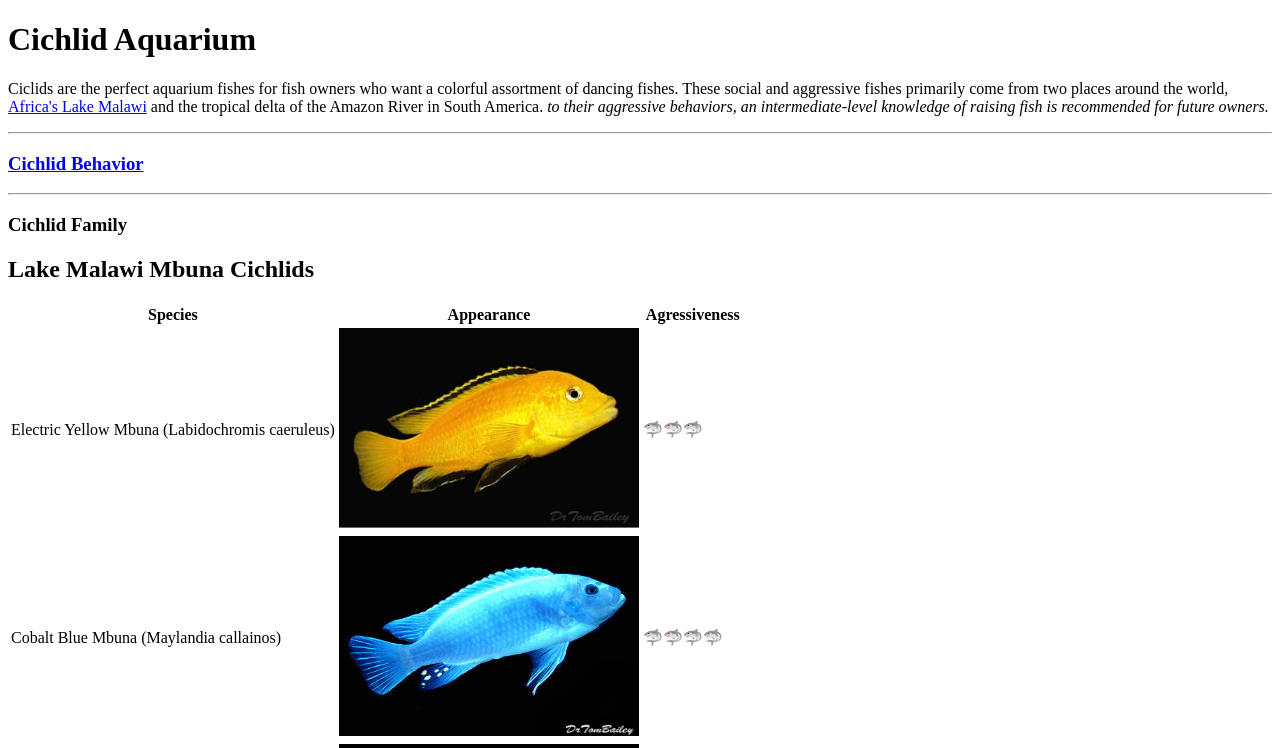
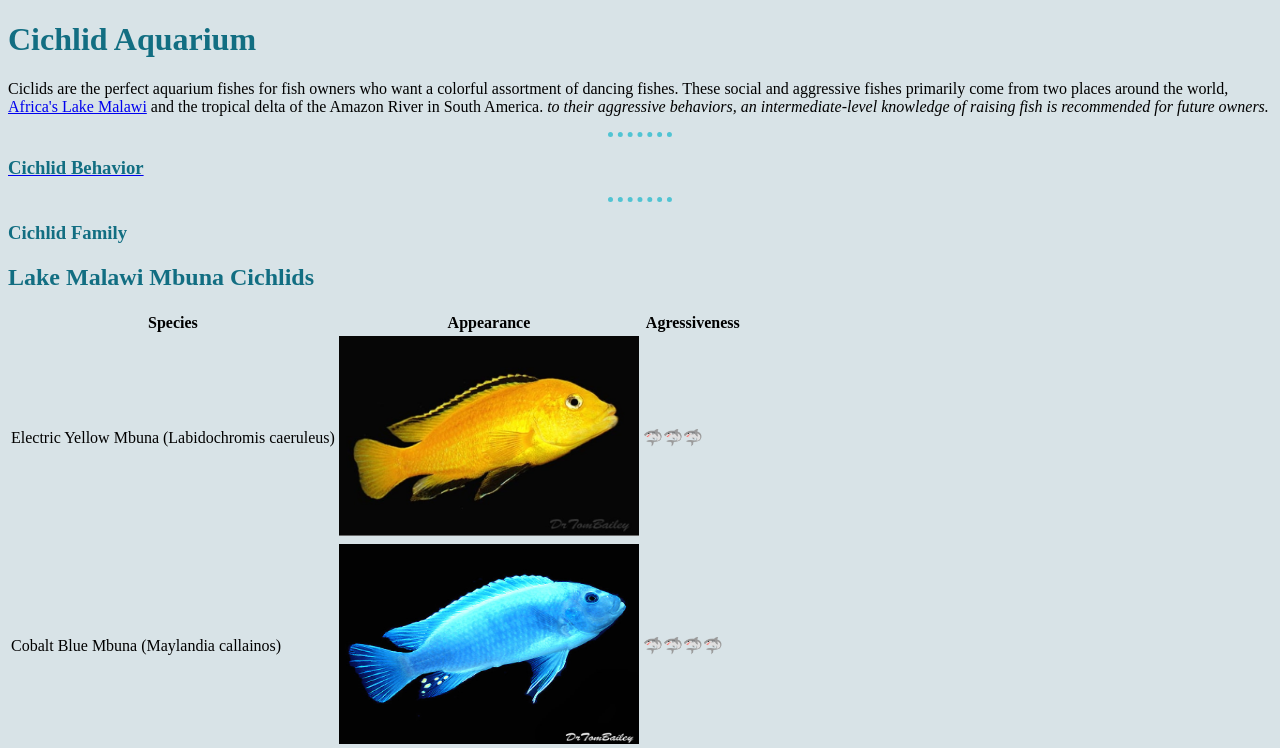
Before and after one commit to Hadoukenneth/cichlid, a plain HTML site: page HTML_website_1/index.html in a window 1280 px wide. Shown: the top 748 px of the page. Drawn offline with Linux system fonts and the light colour scheme.

Commit message:
added on basic styling with CSS

```diff
--- a/HTML_website_1/index.html
+++ b/HTML_website_1/index.html
@@ -1,12 +1,12 @@
 <!DOCTYPE html>
 <html lang="en" dir="ltr">
-
   <head>
     <meta charset="utf-8">
     <meta name="description" content="Information about cichlid aquarium fishes">
     <meta name="keywords" content="cichlid, aquarium, malawi">
     <meta name="author" content="Kenneth Vu">
     <title>🐟 Cichlid Aquarium</title>
+    <link rel="stylesheet" href="../css/styles.css">
   </head>
 
   <body>
--- /dev/null
+++ b/css/styles.css
@@ -0,0 +1,20 @@
+body {
+  background-color: #d8e3e7
+}
+hr {
+  border-color: #51c4d3;
+  border-style: dotted none none;
+  border-width: 5px;
+  background-color: #d8e3e7;
+  height: 1px;
+  width: 5%;
+}
+h1 {
+  color: #126e82;
+}
+h2 {
+  color: #126e82;
+}
+h3 {
+  color: #126e82;
+}
```
Also changed, not shown: HTML_website_1/cichlid_behavior.html (+1 -0 lines), HTML_website_1/contact.html (+2 -1 lines). Lines whose indentation alone changed are shown as unchanged.
